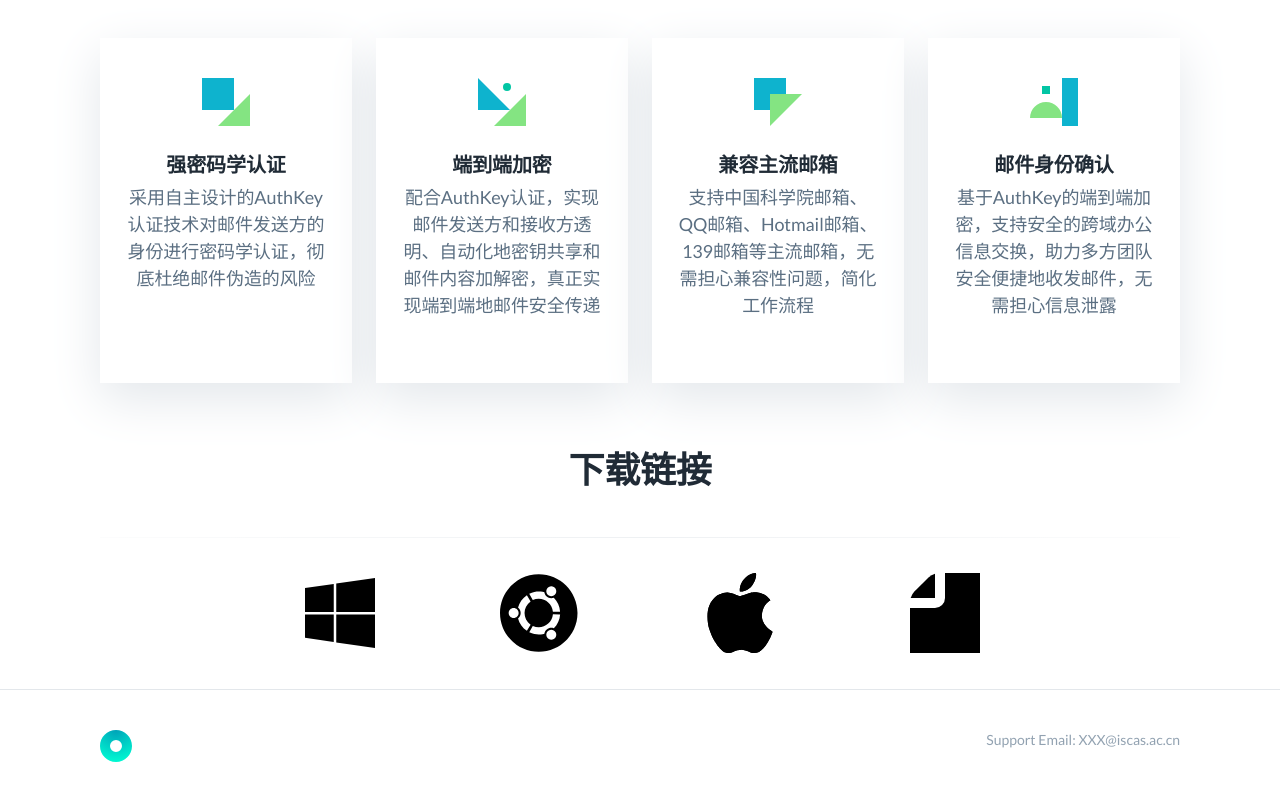
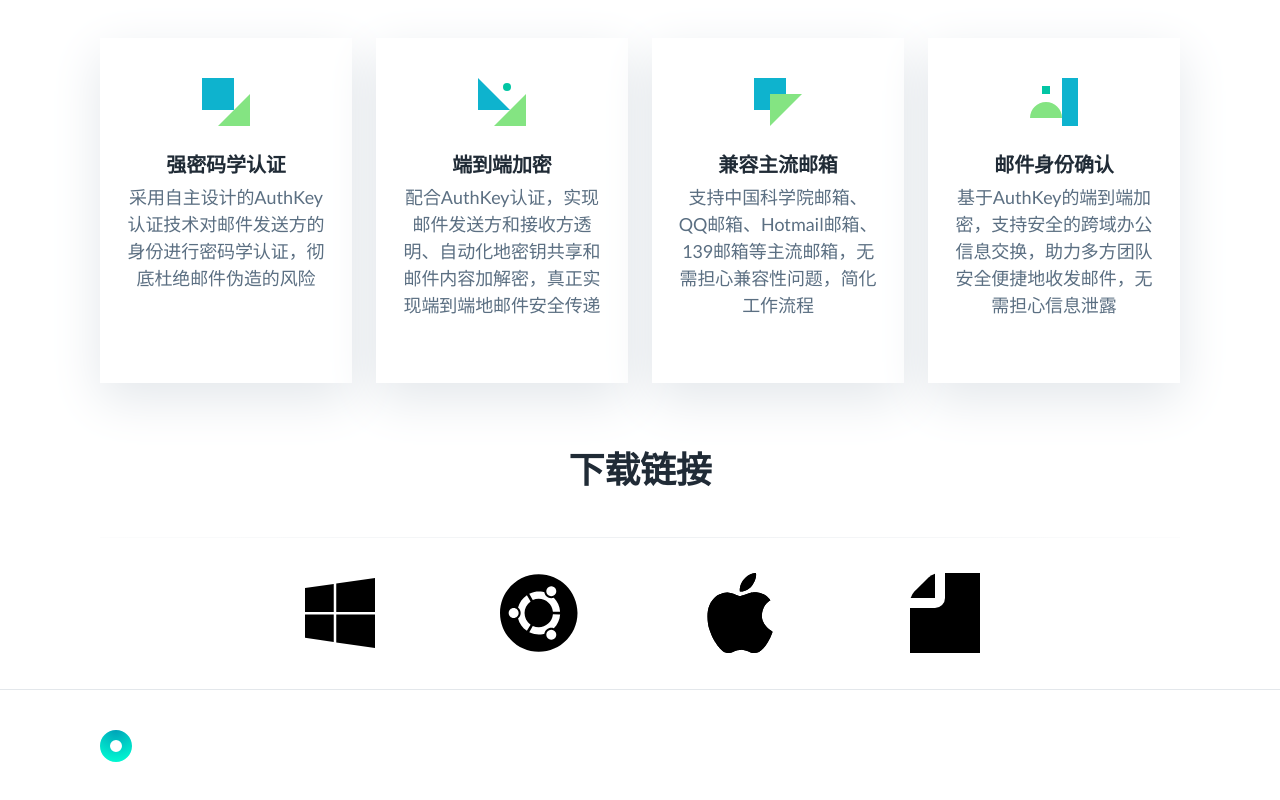
Before and after one commit to iscasletsauth/authmail, a plain HTML site: page index.html in a window 1280 px wide. Shown: the part 884-1684 px from the top of the page. Drawn offline with nearby package versions, Linux system fonts and the light colour scheme.

Commit message:
Update index.html

```diff
--- a/index.html
+++ b/index.html
@@ -185,9 +185,6 @@
                                 <path d="M16 32C7.163 32 0 24.837 0 16S7.163 0 16 0s16 7.163 16 16-7.163 16-16 16zm0-10a6 6 0 1 0 0-12 6 6 0 0 0 0 12z" fill="url(#logo-gradient-footer)" fill-rule="evenodd"/>
                             </svg>
                         </a>
-                    <ul class="footer-links list-reset">
-                            <a href="#">Support Email: XXX@iscas.ac.cn</a>
-                    </ul>
                 </div>
             </div>
         </footer>
```
